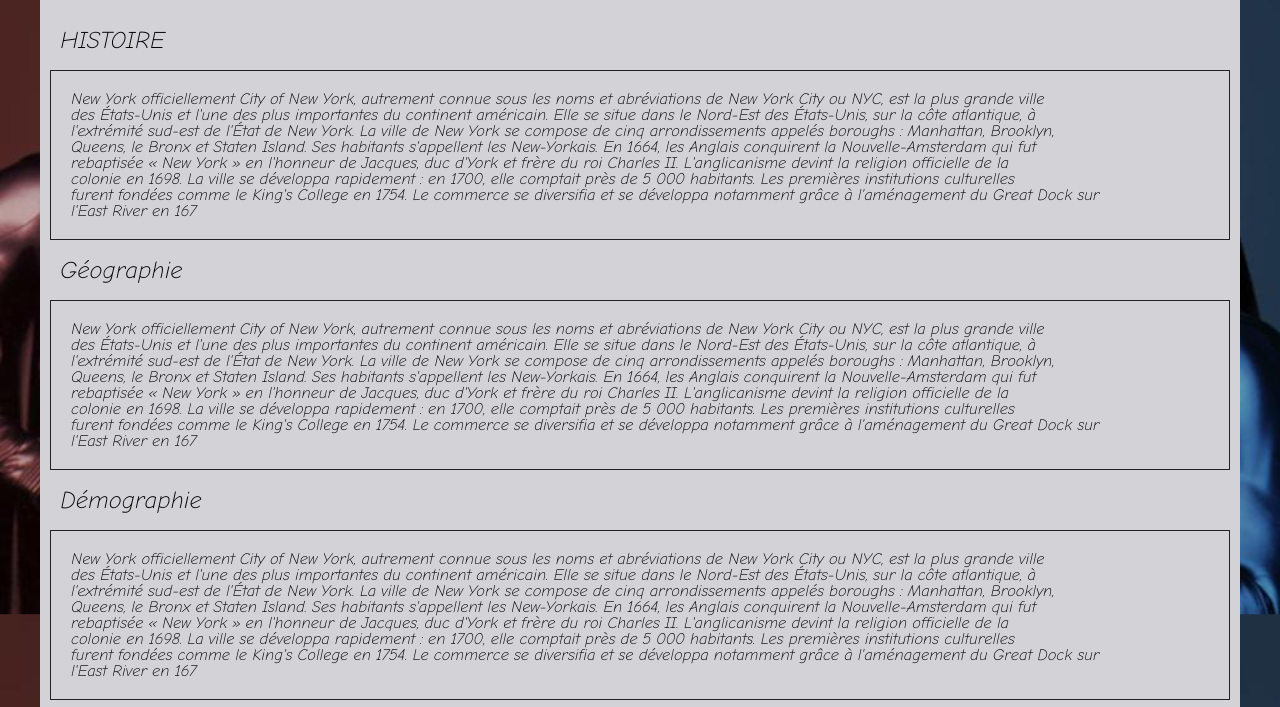
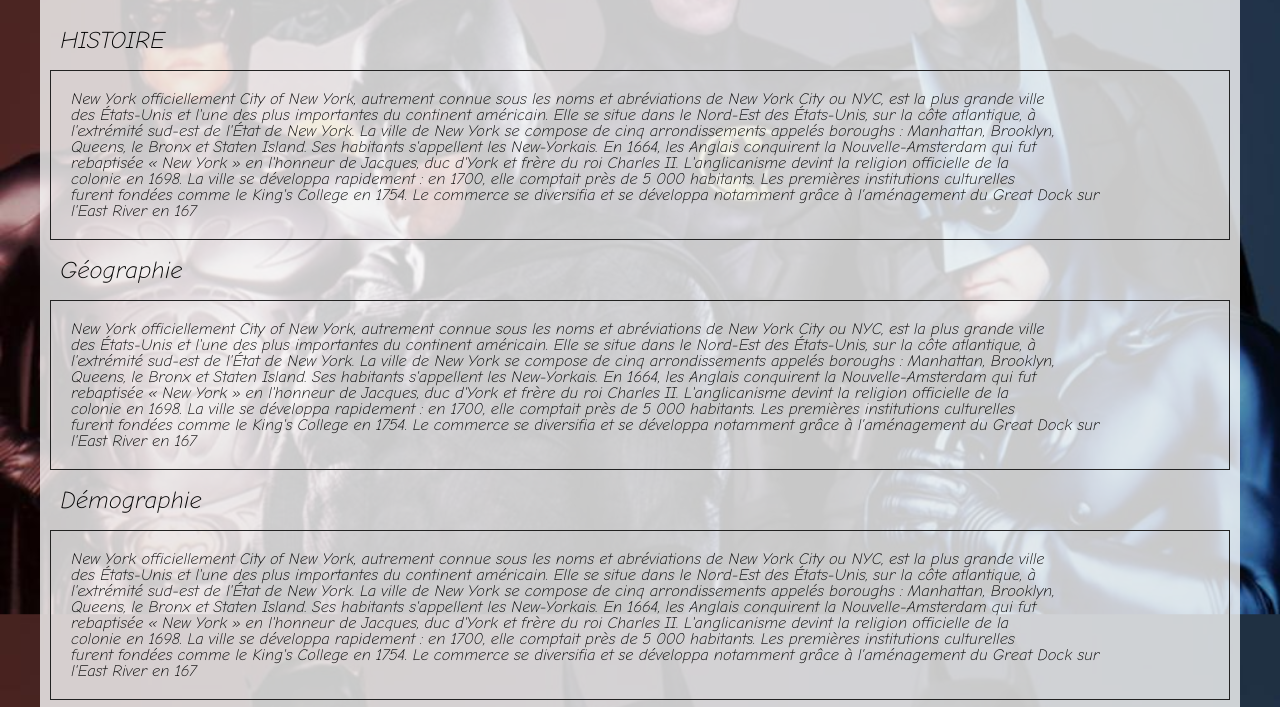
Before and after one commit to Anilcharif/gotham, a plain HTML site: page index.html in a window 1280 px wide. Shown: the part 240-947 px from the top of the page. Drawn offline with Linux system fonts and the light colour scheme.

Commit message:
background

```diff
--- a/css/style.css
+++ b/css/style.css
@@ -92,14 +92,12 @@ section p{
  section h2{
     line-height: 6.0rem;
     padding-left: 1rem;
-    background-color: var(--bgc-primary);
     cursor: pointer;
 }
 main {
     max-width: 120rem;
     margin: 5rem auto;
     padding: 1rem;
-    background-color: var(--bgc-primary);
     border-radius: 2rem;      /*arrondi*/
     overflow: hidden;         /*bordure de page blanche*/
 
```
